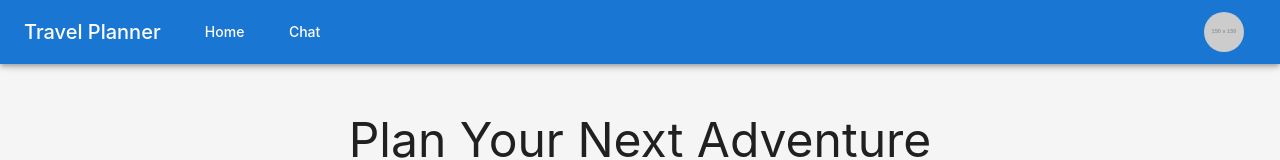
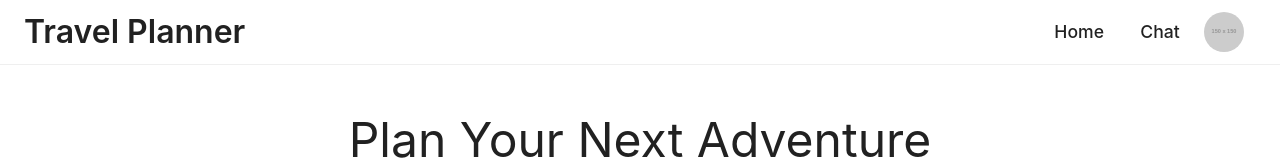
Before and after one commit to jeesup0103/ai-travel-planner, a React (Create React App) app in the folder frontend/: page / in a window 1280 px wide. Shown: the top 160 px of the page. Built offline with nearby package versions, Linux system fonts and the light colour scheme; no server answers.

Commit message:
Update header visuals

```diff
--- a/frontend/src/components/Layout.tsx
+++ b/frontend/src/components/Layout.tsx
@@ -34,26 +34,45 @@ const Layout: React.FC = () => {
 
   return (
     <Box sx={{ display: 'flex', flexDirection: 'column', minHeight: '100vh' }}>
-      <AppBar position="fixed">
+      <AppBar position="fixed" elevation={0} sx={{borderBottom:"1px solid #efefef"}}>
         <Toolbar>
           <Typography
             variant="h6"
             component="div"
-            sx={{ flexGrow: 0, mr: 4, cursor: 'pointer' }}
+            sx={{
+              flexGrow: 0,
+              mr: 4,
+              cursor: 'pointer',
+              fontSize: '2rem',
+              fontWeight: 600,
+            }}
             onClick={() => navigate('/')}
           >
             Travel Planner
           </Typography>
-          <Box sx={{ flexGrow: 1, display: 'flex', gap: 2 }}>
-            <Button color="inherit" onClick={() => navigate('/')}>
+          <Box sx={{ display: 'flex', gap: 2, ml: 'auto', alignItems: 'center'}}>
+            <Button
+              color="inherit"
+              onClick={() => navigate('/')}
+              sx={{
+                fontSize: '1.1rem',
+                fontWeight: 500
+              }}
+            >
               Home
             </Button>
             {user && (
-              <>
-                <Button color="inherit" onClick={() => navigate('/chat')}>
-                  Chat
-                </Button>
-              </>
+              <Button
+                color="inherit"
+                aria-label="account of current user"
+                onClick={() => navigate('/chat')}
+                sx={{
+                  fontSize: '1.1rem',
+                  fontWeight: 500
+                }}
+              >
+                Chat
+              </Button>
             )}
           </Box>
           {user ? (
--- a/frontend/src/theme.ts
+++ b/frontend/src/theme.ts
@@ -3,18 +3,7 @@ import { createTheme } from '@mui/material/styles';
 const theme = createTheme({
   palette: {
     primary: {
-      main: '#1976d2',
-      light: '#42a5f5',
-      dark: '#1565c0',
-    },
-    secondary: {
-      main: '#9c27b0',
-      light: '#ba68c8',
-      dark: '#7b1fa2',
-    },
-    background: {
-      default: '#f5f5f5',
-      paper: '#ffffff',
+      main: '#ffffff'
     },
   },
   typography: {
@@ -25,6 +14,7 @@ const theme = createTheme({
       'Roboto',
       '"Helvetica Neue"',
       'Arial',
+      'Alata',
       'sans-serif',
     ].join(','),
   },
```
